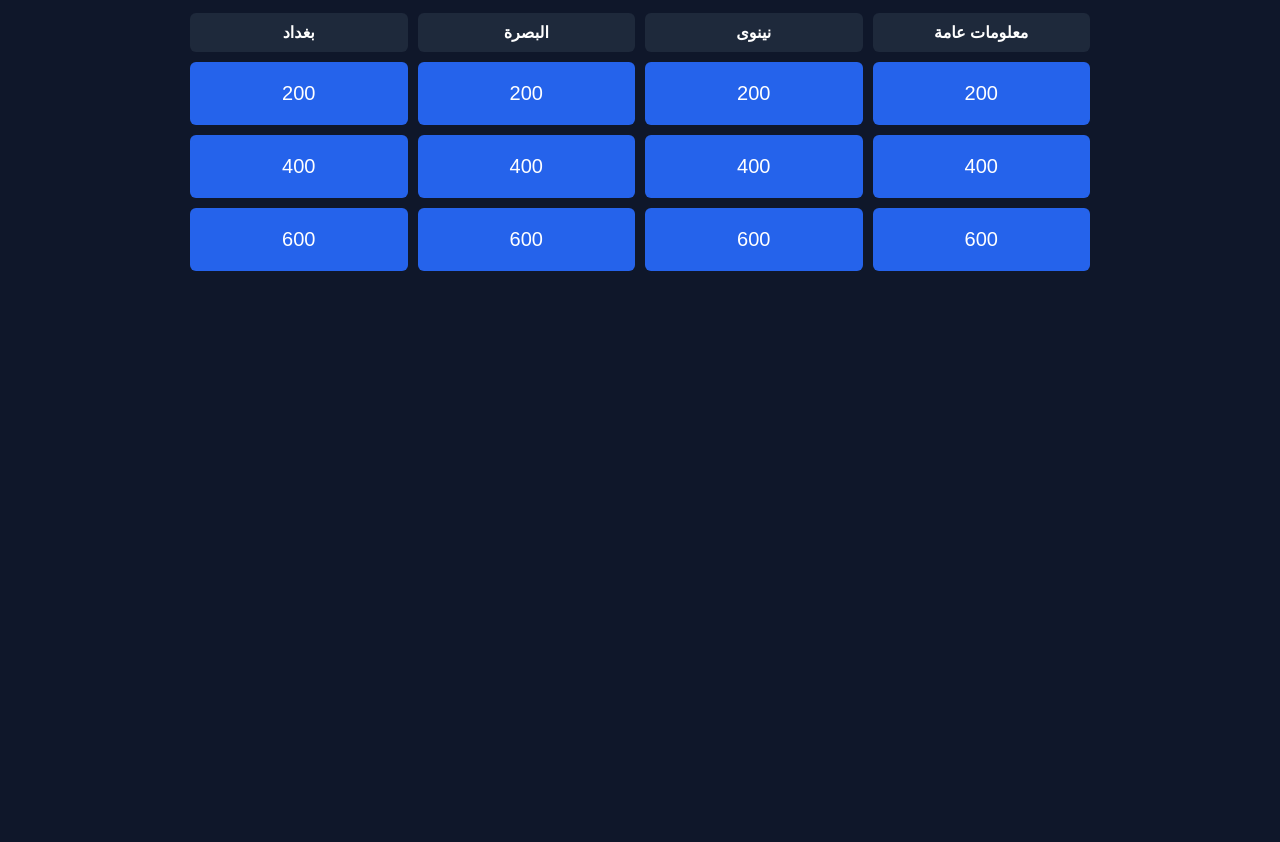
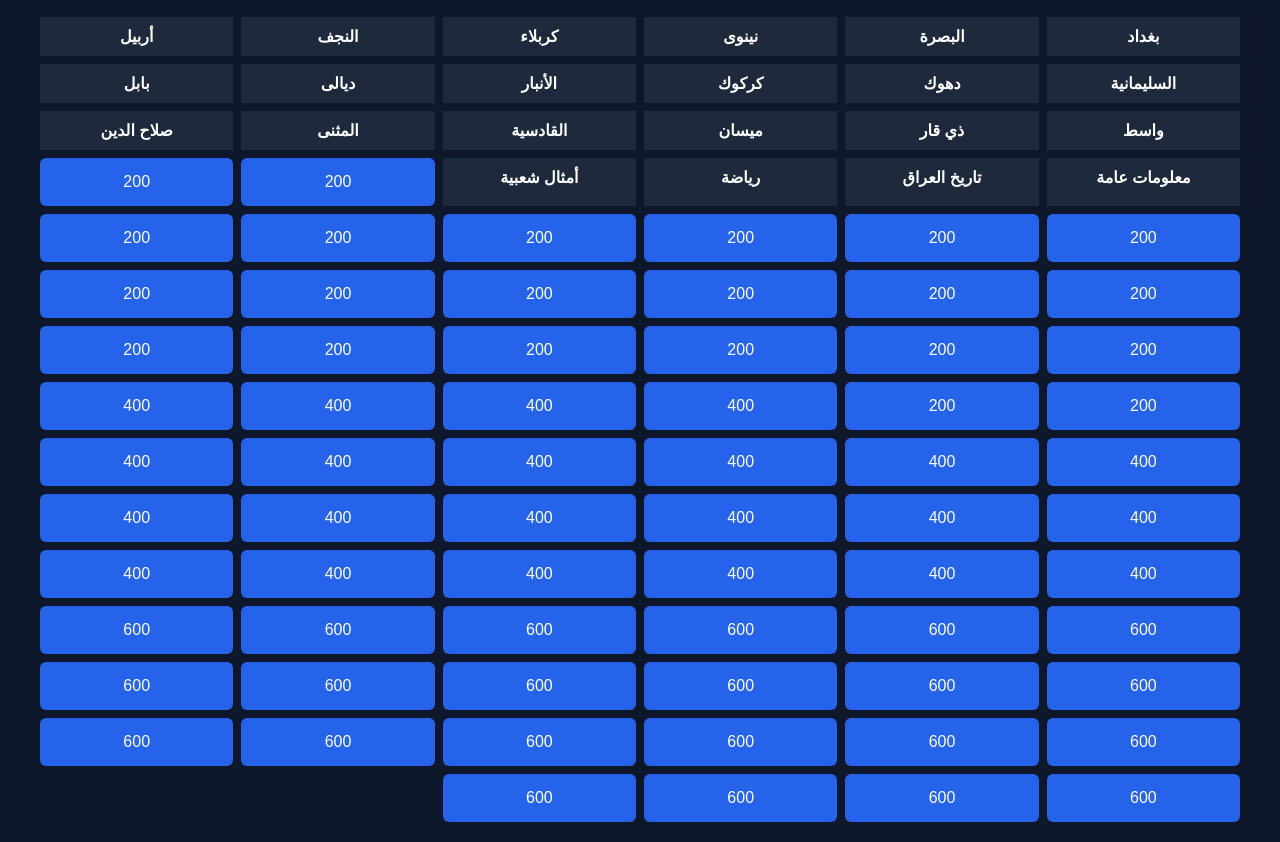
Before and after one commit to c8wmfzhqtw-rgb/khamis-game, a plain HTML site: page index.html in a window 1280 px wide. Shown: the part 85-927 px from the top of the page. Before the commit the page ends 800 px from the top, so only its background shows below. Drawn offline with Linux system fonts and the light colour scheme.

Commit message:
Update index.html

```diff
--- a/index.html
+++ b/index.html
@@ -2,79 +2,137 @@
 <html lang="ar">
 <head>
 <meta charset="UTF-8">
-  <title>لعبة الخميس العراقية</title>
+<title>🎮 لعبة الخميس</title>
 <style>
 body {
-      font-family: Arial, sans-serif;
-      background: #0f172a;
-      color: white;
-      text-align: center;
+  background:#0f172a;
+  color:white;
+  font-family:Arial;
+  text-align:center;
+  direction:rtl;
 }
-
-    h1 {
-      margin: 20px 0;
+h1 { margin:10px; }
+.score {
+  display:flex;
+  justify-content:center;
+  gap:40px;
+  font-size:20px;
 }
-
 .board {
-      display: grid;
-      grid-template-columns: repeat(4, 1fr);
-      gap: 10px;
-      padding: 20px;
-      max-width: 900px;
-      margin: auto;
+  display:grid;
+  grid-template-columns: repeat(6, 1fr);
+  gap:8px;
+  max-width:1200px;
+  margin:20px auto;
 }
-
-    .category {
-      background: #1e293b;
-      padding: 10px;
-      font-weight: bold;
-      border-radius: 6px;
+.cat {
+  background:#1e293b;
+  padding:10px;
+  font-weight:bold;
 }
-
 .cell {
-      background: #2563eb;
-      padding: 20px;
-      cursor: pointer;
-      border-radius: 6px;
-      font-size: 20px;
+  background:#2563eb;
+  padding:15px;
+  cursor:pointer;
+  border-radius:6px;
 }
-
-    .cell:hover {
-      background: #1d4ed8;
+.cell.used {
+  background:#020617;
+  cursor:not-allowed;
+}
+#questionBox {
+  background:#020617;
+  padding:20px;
+  margin:20px;
+  display:none;
+}
+button {
+  margin:10px;
+  padding:10px 20px;
+  font-size:16px;
 }
 </style>
 </head>
+
 <body>
 
 <h1>🎤 لعبة الخميس العراقية</h1>
 
-<div class="board">
-  <!-- عناوين الفئات -->
-  <div class="category">بغداد</div>
-  <div class="category">البصرة</div>
-  <div class="category">نينوى</div>
-  <div class="category">معلومات عامة</div>
+<div class="score">
+  <div>فريق 1: <span id="s1">0</span></div>
+  <div>فريق 2: <span id="s2">0</span></div>
+</div>
 
-  <!-- 200 -->
-  <div class="cell">200</div>
-  <div class="cell">200</div>
-  <div class="cell">200</div>
-  <div class="cell">200</div>
+<div class="board" id="board"></div>
 
-  <!-- 400 -->
-  <div class="cell">400</div>
-  <div class="cell">400</div>
-  <div class="cell">400</div>
-  <div class="cell">400</div>
+<div id="questionBox">
+  <h2 id="questionText"></h2>
+  <button onclick="answer(true)">✅ صح</button>
+  <button onclick="answer(false)">❌ خطأ</button>
+</div>
 
+<script>
+let currentPoints = 0;
+let currentCell = null;
+let turn = 1;
+let score1 = 0;
+let score2 = 0;
 
+const categories = [
+  "بغداد","البصرة","نينوى","كربلاء","النجف","أربيل",
+  "السليمانية","دهوك","كركوك","الأنبار","ديالى","بابل",
+  "واسط","ذي قار","ميسان","القادسية","المثنى","صلاح الدين",
+  "معلومات عامة","تاريخ العراق","رياضة","أمثال شعبية"
+];
 
-  <!-- 600 -->
-  <div class="cell">600</div>
-  <div class="cell">600</div>
-  <div class="cell">600</div>
-  <div class="cell">600</div>
-</div>
+const questions = {
+  200: "سؤال سهل: ما هي عاصمة العراق؟",
+  400: "سؤال متوسط: في أي قارة يقع العراق؟",
+  600: "سؤال صعب: متى تأسست الدولة العراقية الحديثة؟"
+};
+
+const board = document.getElementById("board");
+
+/* عناوين */
+categories.forEach(c=>{
+  let d=document.createElement("div");
+  d.className="cat";
+  d.innerText=c;
+  board.appendChild(d);
+});
+
+/* الأسئلة */
+[200,400,600].forEach(p=>{
+  categories.forEach(()=>{
+    let d=document.createElement("div");
+    d.className="cell";
+    d.innerText=p;
+    d.onclick=()=>showQuestion(d,p);
+    board.appendChild(d);
+  });
+});
+
+function showQuestion(cell,points){
+  if(cell.classList.contains("used")) return;
+  currentCell = cell;
+  currentPoints = points;
+  document.getElementById("questionText").innerText = questions[points];
+  document.getElementById("questionBox").style.display="block";
+}
+
+function answer(correct){
+  if(correct){
+    if(turn===1){ score1+=currentPoints; }
+    else { score2+=currentPoints; }
+  }
+  document.getElementById("s1").innerText=score1;
+  document.getElementById("s2").innerText=score2;
+
+  currentCell.classList.add("used");
+  document.getElementById("questionBox").style.display="none";
+  turn = turn===1 ? 2 : 1;
+}
+</script>
 
 </body>
 </html>
```
Lines whose indentation alone changed are shown as unchanged.
